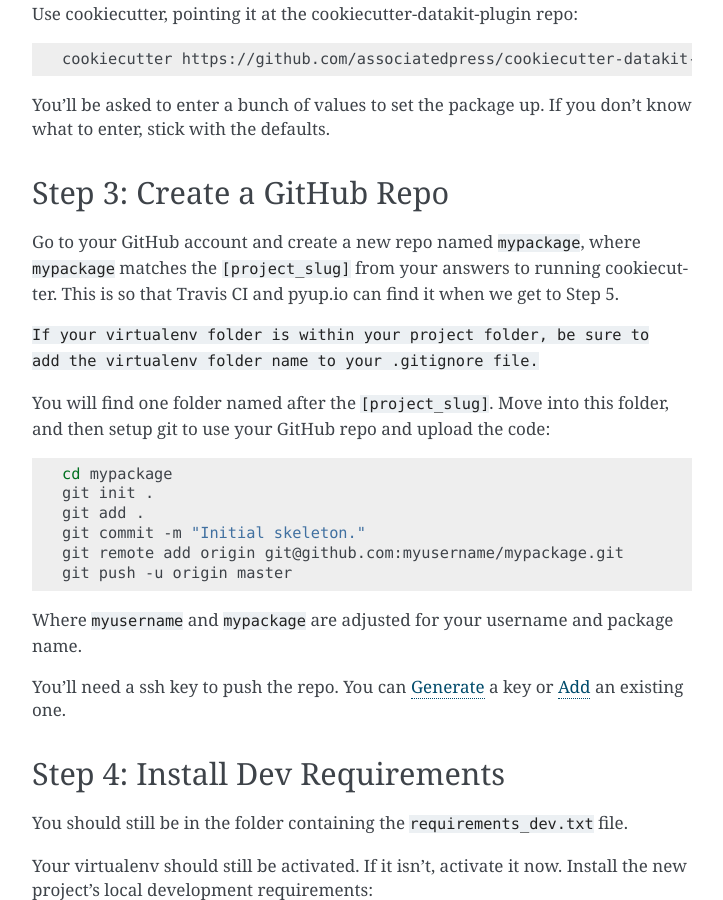
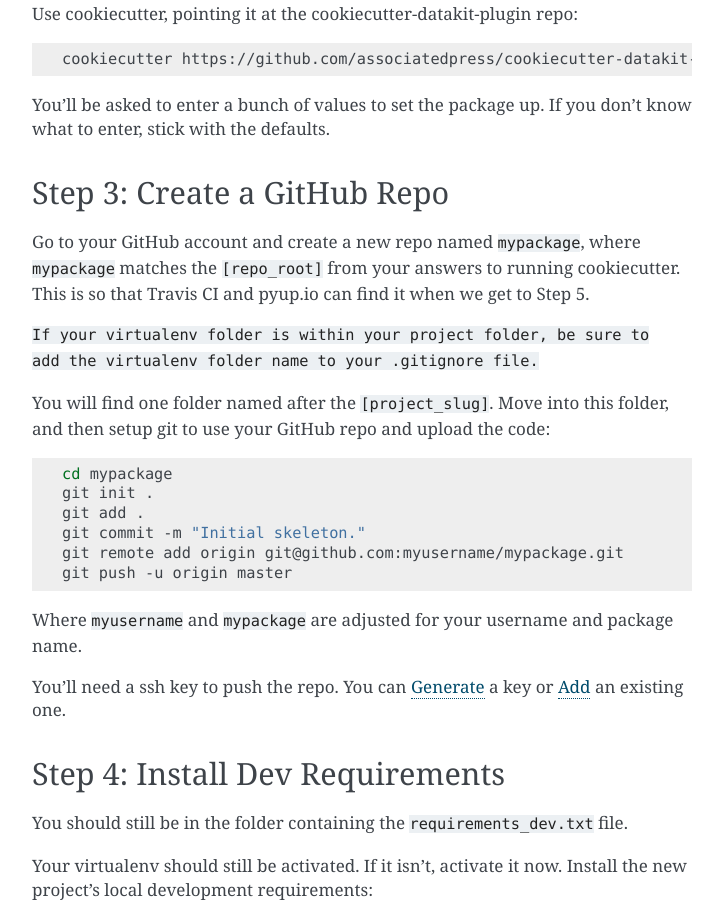
Before and after one commit to associatedpress/cookiecutter-datakit-plugin, a Sphinx documentation site: the page built from docs/tutorial.rst, in a window 1280 px wide and 900 px high, scrolled down 991 px. Shown: the whole window, without its empty margins (388-1111 px from the left). Built offline with Sphinx 7.4.7, drawn with Linux system fonts in a browser that asks for light colours.

Commit message:
Tweak tutorial

```diff
--- a/docs/tutorial.rst
+++ b/docs/tutorial.rst
@@ -62,7 +62,8 @@ If you don't know what to enter, stick with the defaults.
 Step 3: Create a GitHub Repo
 ----------------------------
 
-Go to your GitHub account and create a new repo named ``mypackage``, where ``mypackage`` matches the ``[project_slug]`` from your answers to running cookiecutter. This is so that Travis CI and pyup.io can find it when we get to Step 5.
+Go to your GitHub account and create a new repo named ``mypackage``, where ``mypackage`` matches the ``[repo_root]`` from your answers to running cookiecutter.
+This is so that Travis CI and pyup.io can find it when we get to Step 5.
 
 ``If your virtualenv folder is within your project folder, be sure to add the virtualenv folder name to your .gitignore file.``
 
```
